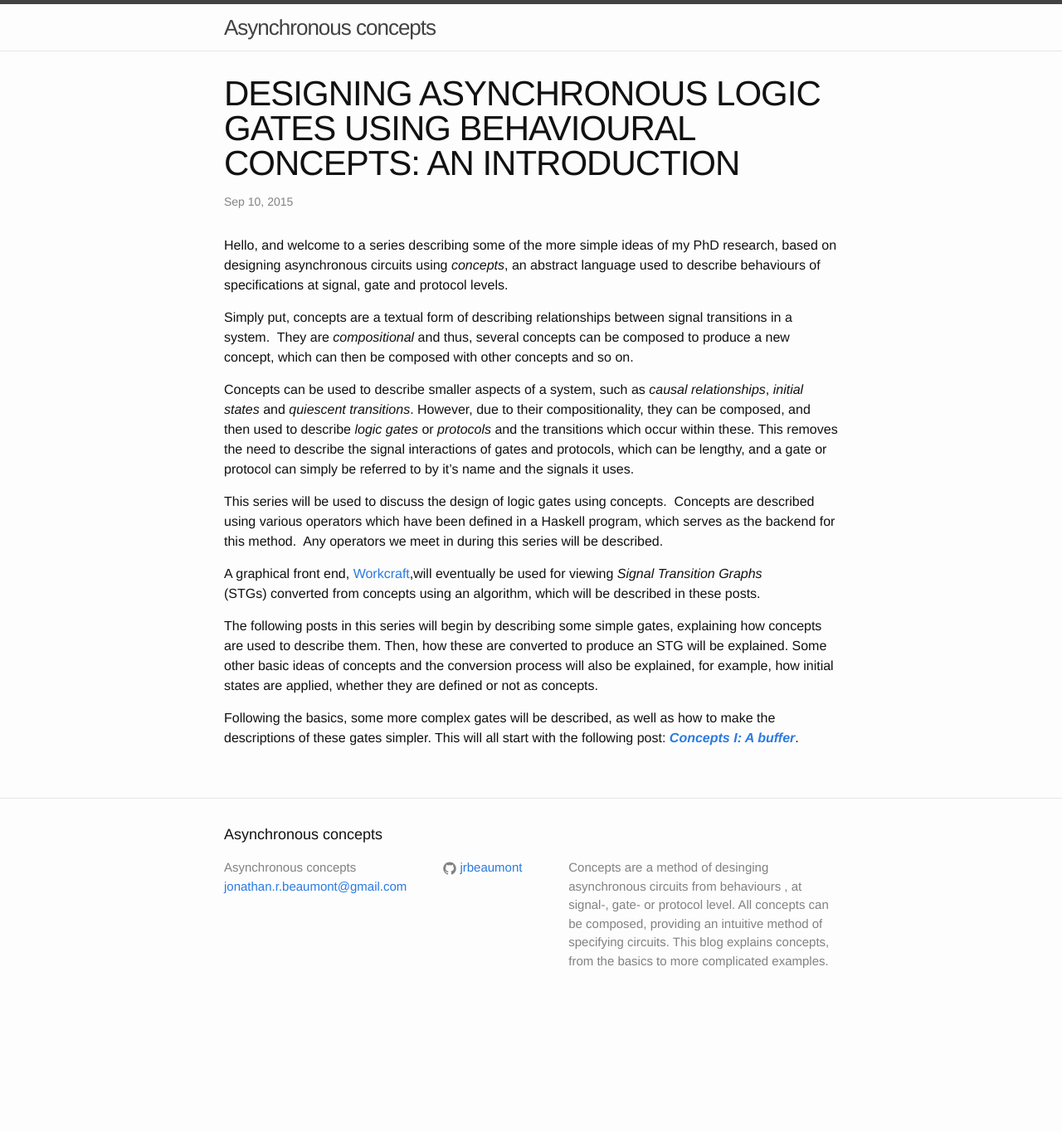
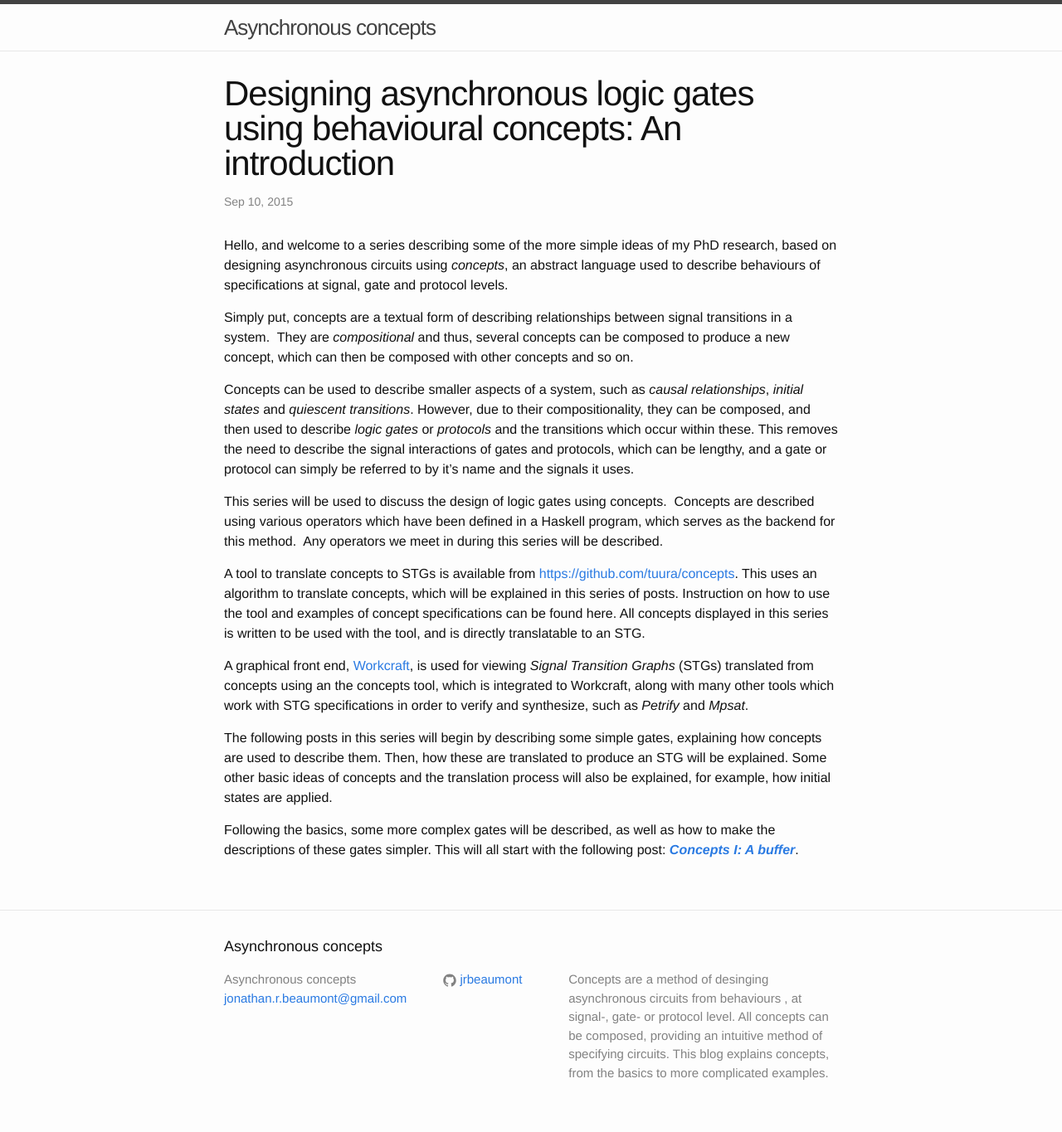
Before and after one commit to jrbeaumont/concepts-blog, a Jekyll site: the page built from _posts/2015-09-10-concepts.md, in a window 1280 px wide. Shown: the whole page at 83% size. Built offline with Jekyll 4.4.1, drawn with Linux system fonts in a browser that asks for light colours; before the commit the page ends 1230 px from its top, so only the background shows below that.

Commit message:
Added information on concepts tool to introductory post

```diff
--- a/_posts/2015-09-10-concepts.md
+++ b/_posts/2015-09-10-concepts.md
@@ -1,10 +1,9 @@
 ---
 layout: post
-title:  "DESIGNING ASYNCHRONOUS LOGIC GATES USING BEHAVIOURAL CONCEPTS: AN INTRODUCTION"
+title:  "Designing asynchronous logic gates using behavioural concepts: An introduction"
 date:   2015-09-10 11:35:00 +0000
 categories: concepts
 ---
-
 
 Hello, and welcome to a series describing some of the more simple ideas
 of my PhD research, based on designing asynchronous circuits using
@@ -32,18 +31,25 @@ described using various operators which have been defined in a Haskell
 program, which serves as the backend for this method.  Any operators we
 meet in during this series will be described.
 
+A tool to translate concepts to STGs is available from <https://github.com/tuura/concepts>.
+This uses an algorithm to translate concepts, which will be explained in this
+series of posts. Instruction on how to use the tool and examples of concept
+specifications can be found here. All concepts displayed in this series is
+written to be used with the tool, and is directly translatable to an STG.
+
 A graphical front end,
-[Workcraft](http://www.workcraft.org/),will eventually be used for
-viewing *Signal Transition Graphs* (STGs) converted from concepts using
-an algorithm, which will be described in these posts.
+[Workcraft](http://www.workcraft.org/), is used for
+viewing *Signal Transition Graphs* (STGs) translated from concepts using
+an the concepts tool, which is integrated to Workcraft, along with many other
+tools which work with STG specifications in order to verify and synthesize,
+such as *Petrify* and *Mpsat*.
 
 The following
 posts in this series will begin by describing some simple gates,
 explaining how concepts are used to describe them. Then, how these
-are converted to produce an STG will be explained. Some other basic
-ideas of concepts and the conversion process will also be explained, for
-example, how initial states are applied, whether they are defined or not
-as concepts.
+are translated to produce an STG will be explained. Some other basic
+ideas of concepts and the translation process will also be explained, for
+example, how initial states are applied.
 
 Following the basics, some more complex gates will be
 described, as well as how to make the descriptions of these gates
```
